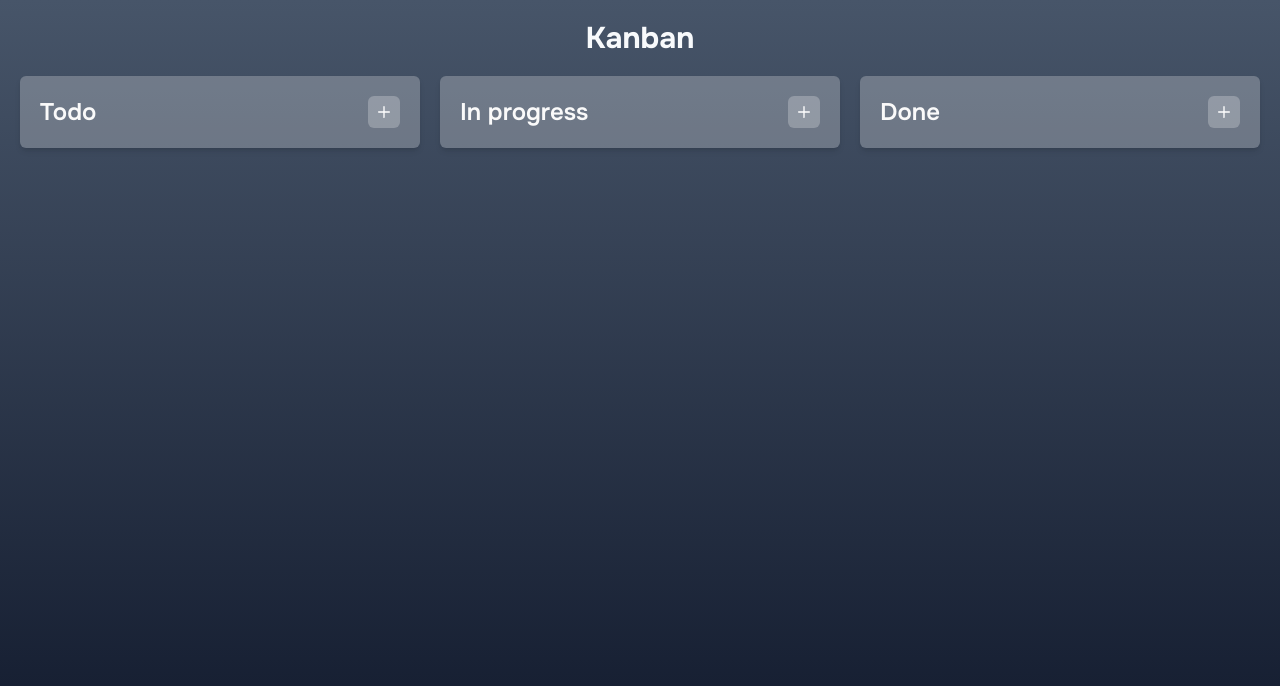
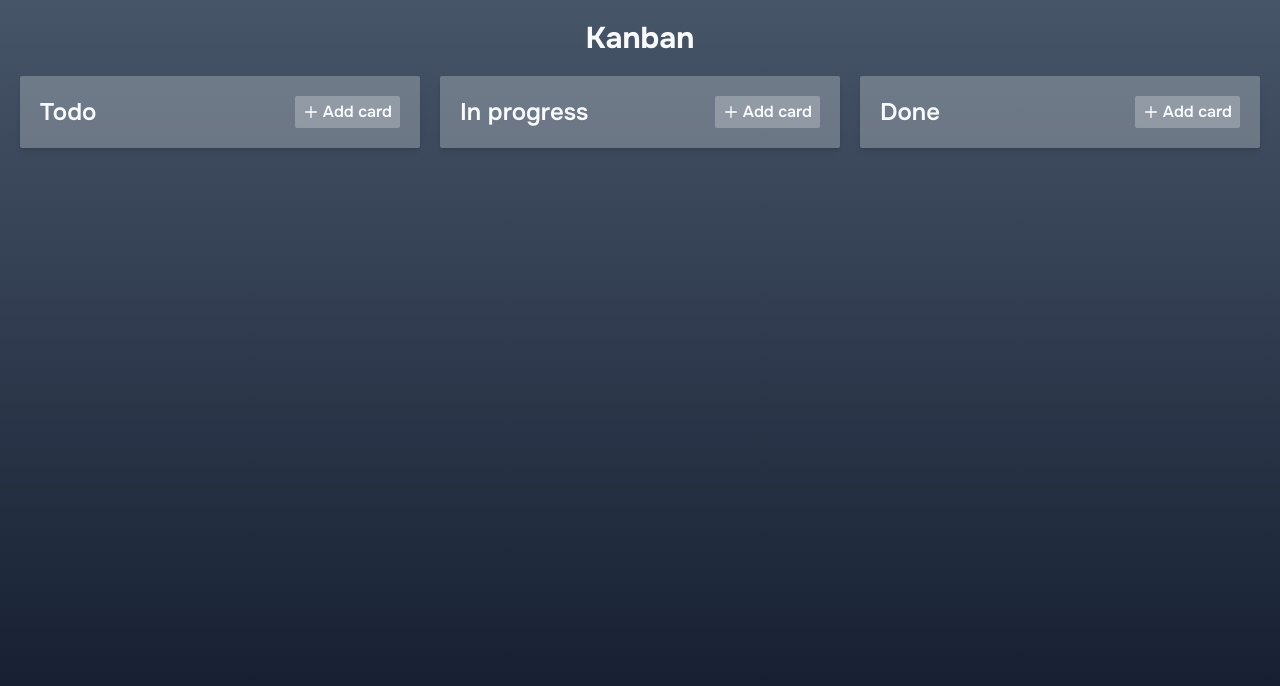
Before and after one commit to lui5gl/kanban, an Angular app: page / in a window 1280 px wide. Shown: the top 686 px of the page. Built offline with nearby package versions, Linux system fonts and the light colour scheme.

Commit message:
Remove button animation and update color theme to slate

```diff
--- a/src/app/components/column/column.component.html
+++ b/src/app/components/column/column.component.html
@@ -1,24 +1,14 @@
-<div class="grid gap-5 rounded-md bg-neutral-50/25 p-5 shadow-md">
-  <header class="relative flex justify-between">
-    <h2 class="select-none text-2xl font-semibold text-neutral-50">
+<div class="grid gap-5 rounded-sm bg-slate-50/25 p-5 shadow-md">
+  <header class="flex justify-between">
+    <h2 class="select-none text-2xl font-semibold text-slate-50">
       {{ column_name }}
     </h2>
     <button
       (click)="addCard()"
-      class="group flex items-center justify-center gap-1 rounded-md bg-neutral-50/25 px-2"
+      class="flex select-none items-center justify-center gap-1 rounded-sm bg-slate-50/25 px-2 font-semibold text-slate-50"
     >
-      <img
-        src="/icons/add.svg"
-        width="16"
-        height="16"
-        alt="Add item"
-        class="transition-all duration-200 group-hover:rotate-45"
-      />
-      <span
-        class="hidden font-semibold text-white opacity-0 transition-all duration-200 group-hover:flex group-hover:opacity-100"
-      >
-        Add card
-      </span>
+      <img src="/icons/add.svg" width="16" height="16" alt="Add" />
+      <span>Add card</span>
     </button>
   </header>
   @for (card of cards; track $index) {
```
